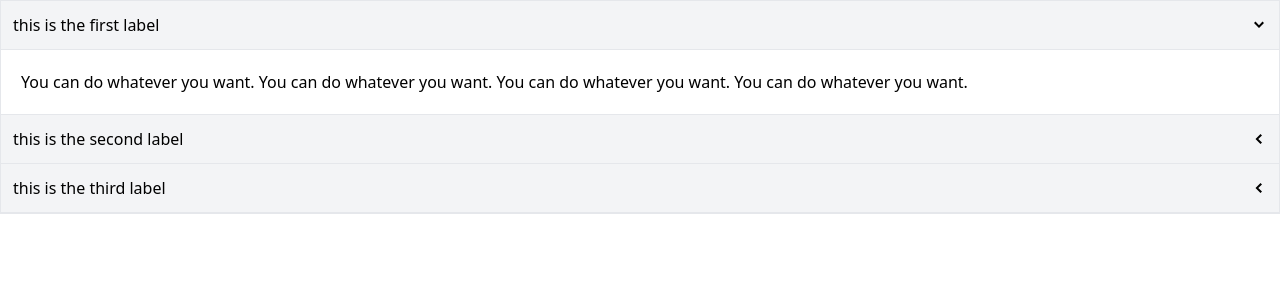
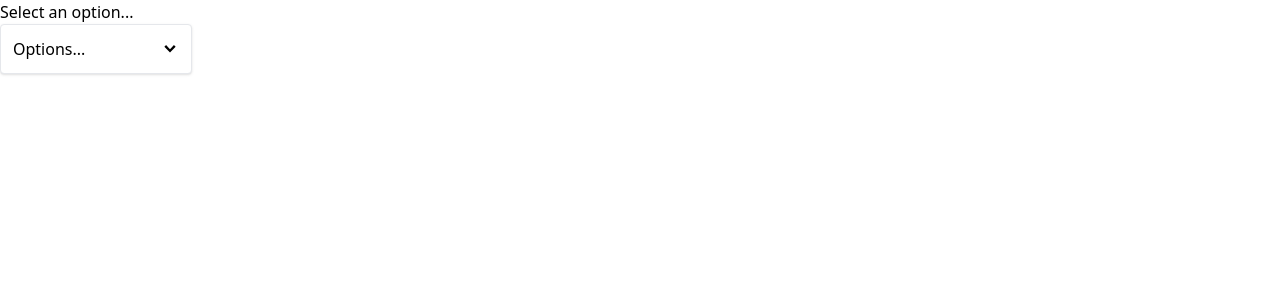
Before and after one commit to george-garcia/comps, a React (Create React App) app: page / in a window 1280 px wide. Shown: the top 300 px of the page. Built offline with nearby package versions, Linux system fonts and the light colour scheme.

Commit message:
dropdown is finished
finished work on the dropdown, now moving on to navigation in react

```diff
--- a/src/App.js
+++ b/src/App.js
@@ -1,28 +1,25 @@
-import Accordion from "./components/Accordion";
+import AccordionPage from "./pages/AccordionPage";
+import Dropdown from "./components/Dropdown";
+import {useState} from "react";
 
 
 function App() {
+    const [selection, setSelection] = useState(null);
 
-    const items = [
-        {
-            id: 'asdjhf',
-            label: 'this is the first label',
-            content: 'You can do whatever you want. You can do whatever you want. You can do whatever you want. You can do whatever you want.'
-        },
-        {
-            id: 'asdhfk',
-            label: 'this is the second label',
-            content: 'You can do whatever you want. You can do whatever you want. You can do whatever you want. You can do whatever you want.'
-        },
-        {
-            id: 'fasjfdjfsk',
-            label: 'this is the third label',
-            content: 'You can do whatever you want. You can do whatever you want. You can do whatever you want. You can do whatever you want.'
-        }
-    ]
+    const handleSelection = (option) => {
+        setSelection(option);
+    }
+
+    const options = [
+        { label: 'Red', value: 'red '},
+        { label: 'Green', value: 'green '},
+        { label: 'Blue', value: 'blue '},
+    ];
+
 
     return (
-        <Accordion items={items}/>
+        <Dropdown options={options} onChange={handleSelection} value={selection}/>
+        // <div></div>
     );
 }
 
--- /dev/null
+++ b/src/components/Dropdown.js
@@ -0,0 +1,60 @@
+import {useState, useEffect, useRef} from "react";
+import { GoChevronDown} from "react-icons/go";
+import Panel from "./Panel";
+
+function Dropdown({options, value, onChange}){
+    const [isOpen, setOpen] = useState(false);
+    const divElement = useRef();
+
+    useEffect(() => {
+
+        const handler = (event) => {
+            if(!divElement.current)
+                return
+
+            if(!divElement.current.contains(event.target)){
+                setOpen(false);
+            }
+        }
+
+        document.addEventListener('click', handler, true);
+
+        return () => {
+            document.removeEventListener("click", handler);
+        }
+    }, [])
+
+    const changeSelected = (option) => {
+        onChange(option);
+        setOpen(!isOpen);
+    }
+
+    const renderedOptions = options.map(option => {
+
+        if(value?.label === option.label)
+            return
+        else
+            return (
+                <div className="hover:bg-sky-100 rounded cursor-pointer p-1" onClick={() => {changeSelected(option)}}
+                     key={option.value}>
+                    {option.label}
+                </div>
+            );
+    })
+
+    return (
+        <div ref={divElement} className="w-48 relative">
+            Select an option...
+            <Panel className="flex justify-between items-center cursor-pointer"
+                 onClick={() => setOpen(!isOpen)}>
+                {value?.label || 'Options...'}
+                <GoChevronDown className="text-lg"/>
+            </Panel>
+            {isOpen && <Panel className="absolute top-full">
+                {renderedOptions}
+            </Panel>}
+        </div>
+    );
+}
+
+export default Dropdown;
--- /dev/null
+++ b/src/components/Panel.js
@@ -0,0 +1,10 @@
+import classNames from 'classnames';
+
+function Panel({ children, className, ...rest}){
+    const finalClassNames = classNames('border rounded p-3 shadow bg-white w-full',
+        className);
+
+    return <div {...rest} className={finalClassNames}>{children}</div>
+}
+
+export default Panel;
--- /dev/null
+++ b/src/pages/AccordionPage.js
@@ -0,0 +1,29 @@
+import Accordion from "../components/Accordion";
+
+
+function AccordionPage() {
+
+    const items = [
+        {
+            id: 'asdjhf',
+            label: 'this is the first label',
+            content: 'You can do whatever you want. You can do whatever you want. You can do whatever you want. You can do whatever you want.'
+        },
+        {
+            id: 'asdhfk',
+            label: 'this is the second label',
+            content: 'You can do whatever you want. You can do whatever you want. You can do whatever you want. You can do whatever you want.'
+        },
+        {
+            id: 'fasjfdjfsk',
+            label: 'this is the third label',
+            content: 'You can do whatever you want. You can do whatever you want. You can do whatever you want. You can do whatever you want.'
+        }
+    ]
+
+    return (
+        <Accordion items={items}/>
+    );
+}
+
+export default AccordionPage;
```
